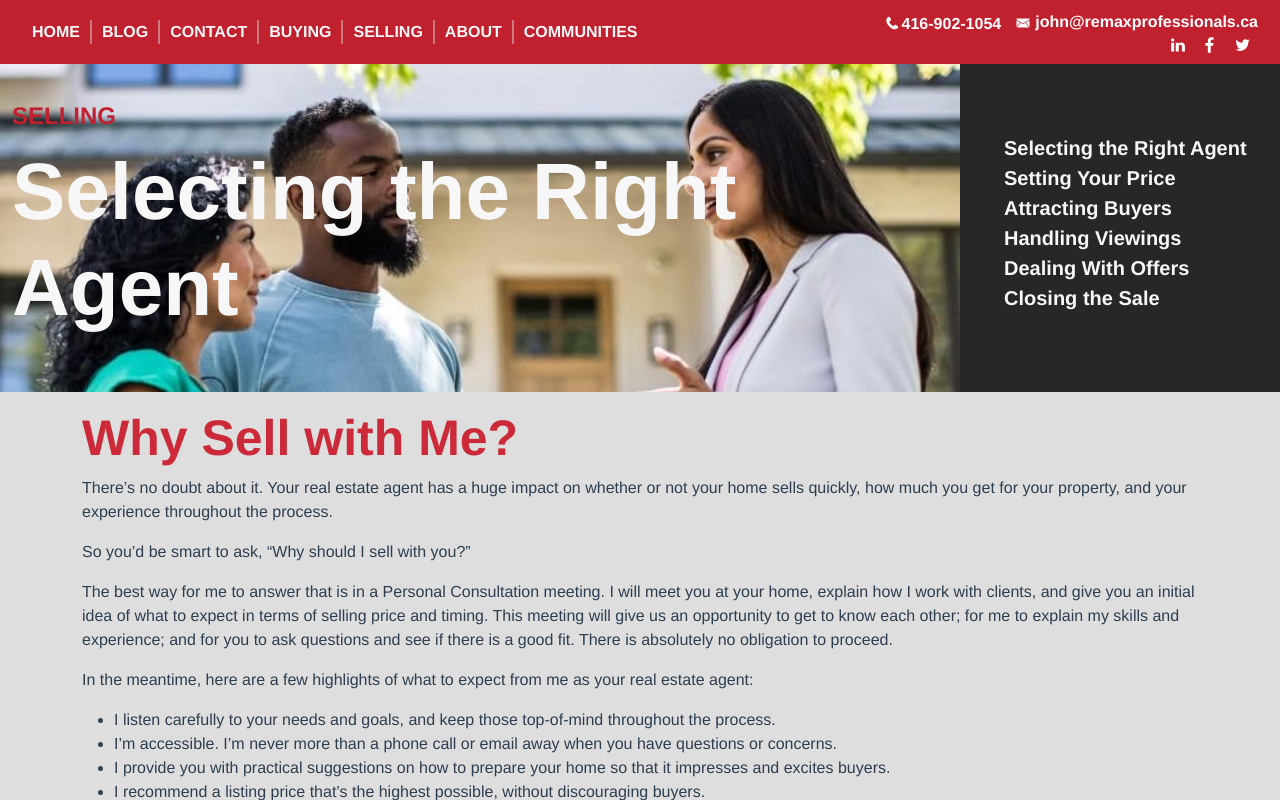
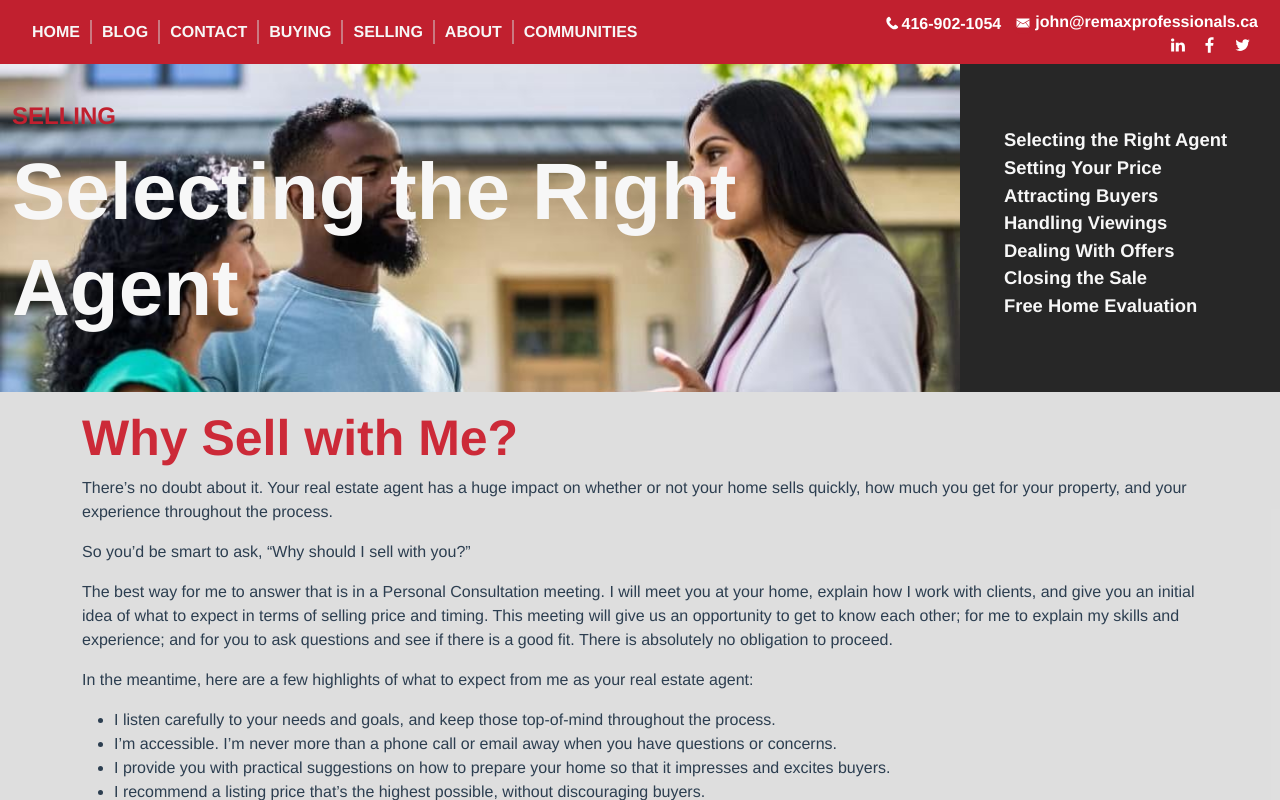
Before and after one commit to Sanparty/jmanucdoc-vue, a Vue app: page /selling in a window 1280 px wide. Both pictures are taken after a click on the item "Selecting the Right Agent". Shown: the top 800 px of the page. Built offline with nearby package versions, Linux system fonts and the light colour scheme.

Commit message:
added evaluation menu link

```diff
--- a/src/components/sellingMenu.vue
+++ b/src/components/sellingMenu.vue
@@ -5,6 +5,7 @@
     <div class="blog-main">
       <ul>
         <li v-for="(sellingpost,index) in sellingposts" :key="index" class="no-underline" @click="showSellingPost(sellingpost.id)">{{  sellingpost.heading }}</li>
+        <li><router-link :to="{name: evaluationlink.routerlink}" class="no-underline">{{ evaluationlink.name }}</router-link></li>
       </ul>
       <!-- <div class="no-underline" @click="showBlogpost()">
         <button class="btn btn-primary mt-3 cont-reading" type="submit">
@@ -18,11 +19,13 @@
 
 <script>
 import { sellingPosts } from "../js/components/data";
+import { evaluationLink } from "@/js/components/pagelinks";
 export default {
   Name: "SellingMenu",
   data () {
     return {
-      sellingposts: sellingPosts
+      sellingposts: sellingPosts,
+      evaluationlink: evaluationLink
     }
   },
   methods:{
--- a/src/components/sellingMenuSmall.vue
+++ b/src/components/sellingMenuSmall.vue
@@ -2,21 +2,24 @@
     <div class="contact-box d-none d-lg-flex flex-column justify-content-center align-items-start col-lg-3">
       <ul>
         <li v-for="(sellingpost,index) in sellingposts" :key="index" class="no-underline" @click="showSellingPost(sellingpost.id)">{{  sellingpost.heading }}</li>
+        <li><router-link :to="{name: evaluationlink.routerlink}" class="no-underline">{{ evaluationlink.name }}</router-link></li>
       </ul>
     </div>
     <div class="d-lg-none scrollmenu py-3">
         <span v-for="(sellingpost,index) in sellingposts" :key="index" class="smallmenulink" @click="showSellingPost(sellingpost.id)">{{  sellingpost.heading }}</span>
-
+        <router-link :to="{name: evaluationlink.routerlink}" class="smallmenulink">{{ evaluationlink.name }}</router-link>
     </div>
 </template>
 
 <script>
    import { sellingPosts } from "../js/components/data";
+   import { evaluationLink } from "../js/components/pagelinks";
    export default {
         name: "SellingMenuSmall",
         data () {
           return {
-            sellingposts: sellingPosts
+            sellingposts: sellingPosts,
+            evaluationlink: evaluationLink
           }
         },
         computed: {
@@ -66,7 +69,7 @@ li:hover,
 }
 @media screen and (min-width: 992px) {
     li {
-        font-size: 1.25rem;
+        font-size: 1.15rem;
     }
 }
 </style>
```
